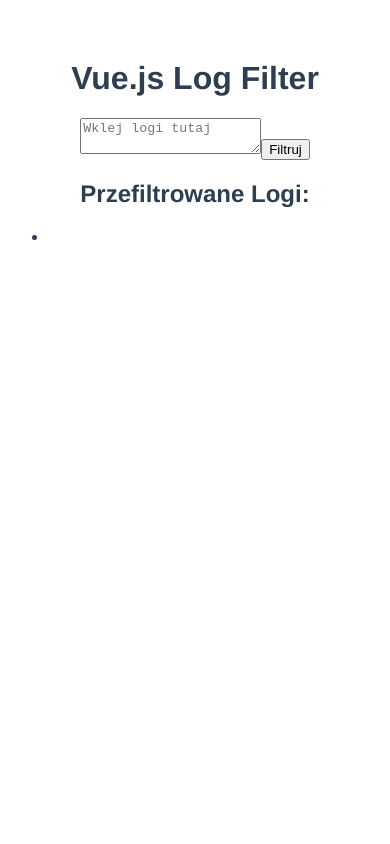
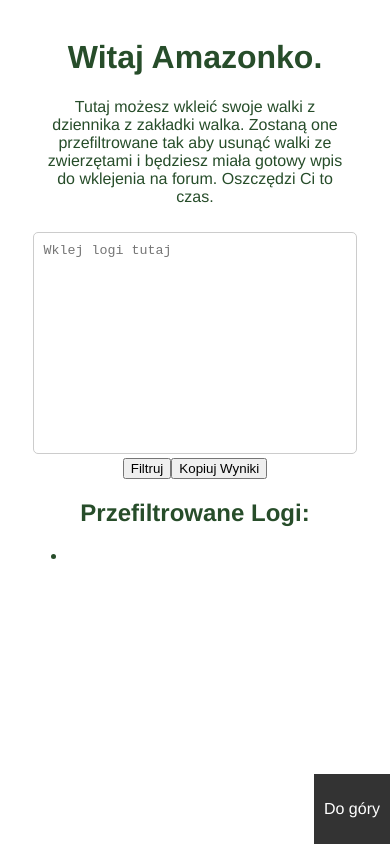
Before and after one commit to Chfia/ArenaBattles, a Vue app: page / in a window 390 px wide. Both pictures are taken after a click on the button "Filtruj". Built offline with nearby package versions, Linux system fonts and the light colour scheme.

Commit message:
Copy button

```diff
--- a/src/App.vue
+++ b/src/App.vue
@@ -1,5 +1,12 @@
 <template>
-  <HelloWorld msg="Welcome to Your Vue.js App"/>
+  <div class="app">
+    <div class="fight" id="fight">
+      <HelloWorld msg="Welcome to Your Vue.js App" />
+    </div>
+    <footer @click="scrollToFight">
+      <p>Do góry</p>
+    </footer>
+  </div>
 </template>
 
 <script>
@@ -9,17 +16,46 @@
   name: 'App',
   components: {
     HelloWorld
-  }
-}
+  },
+  methods: {
+    scrollToFight() {
+      const fightSection = document.getElementById("fight");
+      if (fightSection) {
+        fightSection.scrollIntoView({ behavior: "smooth" });
+      }
+    },
+  },
+};
 </script>
 
-<style>
-#app {
-  font-family: Avenir, Helvetica, Arial, sans-serif;
+<style scoped>
+.app {
+  width: 100%;
+  max-width: 600px;
+  margin: 0 auto;
+  font-family: 'Franklin Gothic Medium', 'Arial Narrow', Arial, sans-serif;
   -webkit-font-smoothing: antialiased;
   -moz-osx-font-smoothing: grayscale;
   text-align: center;
-  color: #2c3e50;
-  margin-top: 60px;
+  color: #274d2a;
+  scroll-behavior: smooth;
+}
+
+footer {
+  position: fixed;
+  bottom: 0;
+  right: 0;
+  background-color: #333;
+  color: #fff;
+  padding: 10px;
+  text-align: center;
+  cursor: pointer;
+}
+
+@media (max-width: 767px) {
+  .app {
+    padding: 10px;
+    max-width: 90%;
+  }
 }
 </style>
--- a/src/components/HelloWorld.vue
+++ b/src/components/HelloWorld.vue
@@ -1,14 +1,18 @@
 <template>
   <div>
-    <h1>Vue.js Log Filter</h1>
+    <div class="info">
+      <h1>Witaj Amazonko.</h1>
+      <p>Tutaj możesz wkleić swoje walki z dziennika z zakładki walka. Zostaną one przefiltrowane tak aby
+        usunąć walki ze zwierzętami i będziesz miała gotowy wpis do wklejenia na forum. Oszczędzi Ci to czas.</p>
+    </div>
 
-    <!-- Pole tekstowe do wklejania logów -->
-    <textarea v-model="logsText" placeholder="Wklej logi tutaj"></textarea>
 
-    <!-- Przycisk do uruchomienia filtrowania -->
+      <textarea class="fight" v-model="logsText" placeholder="Wklej logi tutaj"></textarea>
+
     <button @click="filterLogs">Filtruj</button>
+    <button v-if="filteredLogs.length > 0" @click="copyResults">Kopiuj Wyniki</button>
 
-    <!-- Wyświetlanie przefiltrowanych logów -->
+
     <div>
       <h2>Przefiltrowane Logi:</h2>
       <ul>
@@ -22,46 +26,77 @@
 export default {
   data() {
     return {
-      logsText: '', // Dane wklejone przez użytkownika
-      filteredLogs: [] // Przechowuje przefiltrowane logi
+      logsText: '',
+      filteredLogs: []
     };
   },
   methods: {
     filterLogs() {
-      // Rozdziel logi na linie
       const lines = this.logsText.split('\n');
       const filteredLogs = [];
 
-      let currentLog = ''; // Przechowuje bieżący log
+      let currentLog = '';
 
-      // Lista zwierząt do odfiltrowania
-      const zwierzetaDoFiltrowania = ['Wilk', 'Jeleń', 'Lis', 'Przepiórka', 'Dzik', 'PRZEGRAŁEŚ', 'Słoń', 'Szejk Am-Al', 'przestępca', 'zwierzę' ];
+      const zwierzetaDoFiltrowania = ['Wilk', 'Jeleń', 'Lis', 'Przepiórka', 'Dzik', 'PRZEGRAŁEŚ', 'Słoń', 'Szejk Am-Al', 'przestępca', 'zwierzę'];
 
-      // Przeglądaj każdą linię
       for (const line of lines) {
         if (line.match(/^\d+\.\s\d+/)) {
-          // Jeśli linia rozpoczyna nowy log, dodaj poprzedni log do wyników
           if (currentLog.trim() !== '' && !zwierzetaDoFiltrowania.some(zwierze => currentLog.includes(zwierze))) {
             filteredLogs.push(currentLog.trim());
           }
           currentLog = line;
         } else {
-          // W przeciwnym razie dodaj linię do bieżącego logu
           currentLog += '<br>' + line;
         }
       }
 
-      // Dodaj ostatni log, jeśli nie zawiera zwierzęcia
       if (currentLog.trim() !== '' && !zwierzetaDoFiltrowania.some(zwierze => currentLog.includes(zwierze))) {
         filteredLogs.push(currentLog.trim());
       }
 
       this.filteredLogs = filteredLogs;
+    },
+    copyResults() {
+      const tempDiv = document.createElement('div');
+      tempDiv.innerHTML = this.filteredLogs.join('<br>');
+
+      document.body.appendChild(tempDiv);
+
+      const range = document.createRange();
+      range.selectNodeContents(tempDiv);
+      window.getSelection().removeAllRanges();
+      window.getSelection().addRange(range);
+
+      try {
+        document.execCommand('copy');
+      } catch (err) {
+        console.error('Nie udało się skopiować jako HTML: ', err);
+      }
+
+      document.body.removeChild(tempDiv);
+
+      window.getSelection().removeAllRanges();
     }
   }
 };
 </script>
 
+
 <style scoped>
-/* Możesz dodać stylizację CSS tutaj */
+.info {
+  width: 90%;
+  text-align: center;
+  margin: 0 auto;
+
+}
+.fight {
+  width: 90%;
+  max-width: 600px;
+  height: 200px;
+  padding: 10px;
+  margin-top: 10px;
+  border: 1px solid #ccc;
+  border-radius: 5px;
+  resize: none;
+}
 </style>
```
